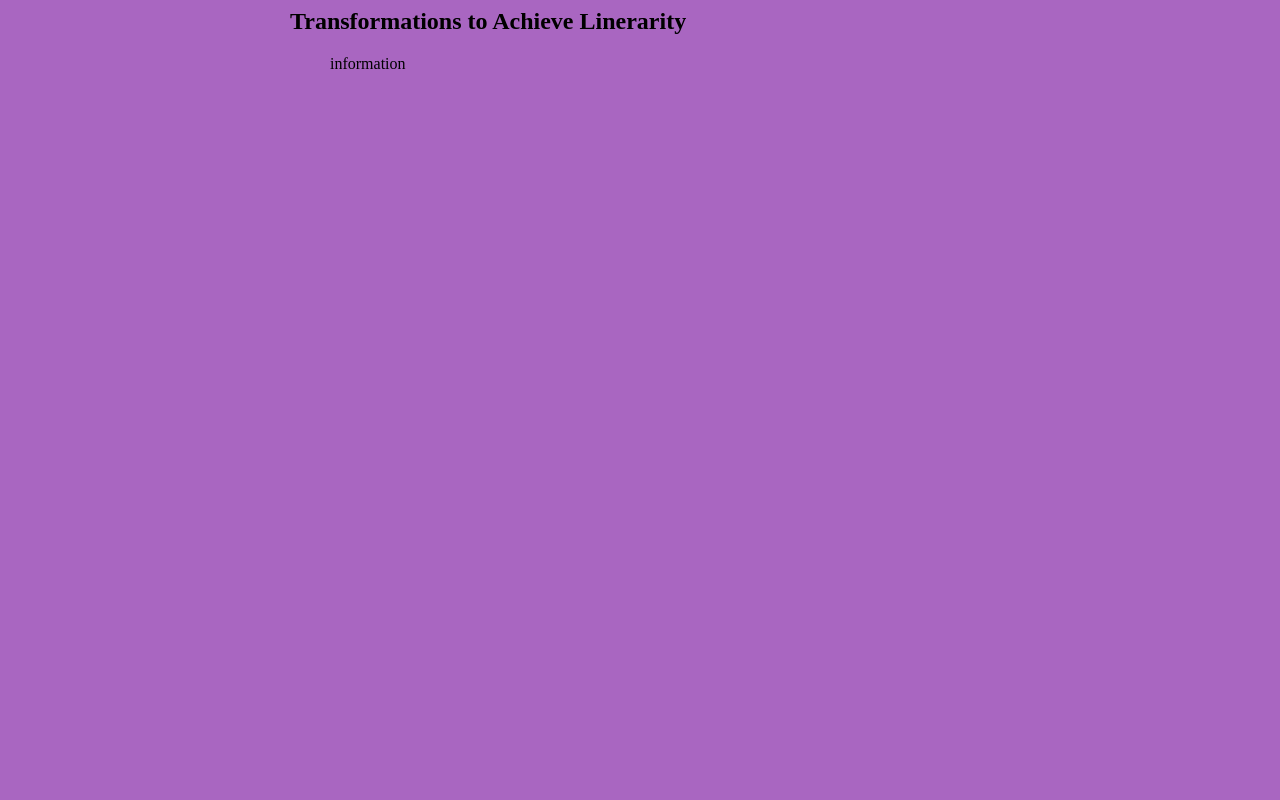
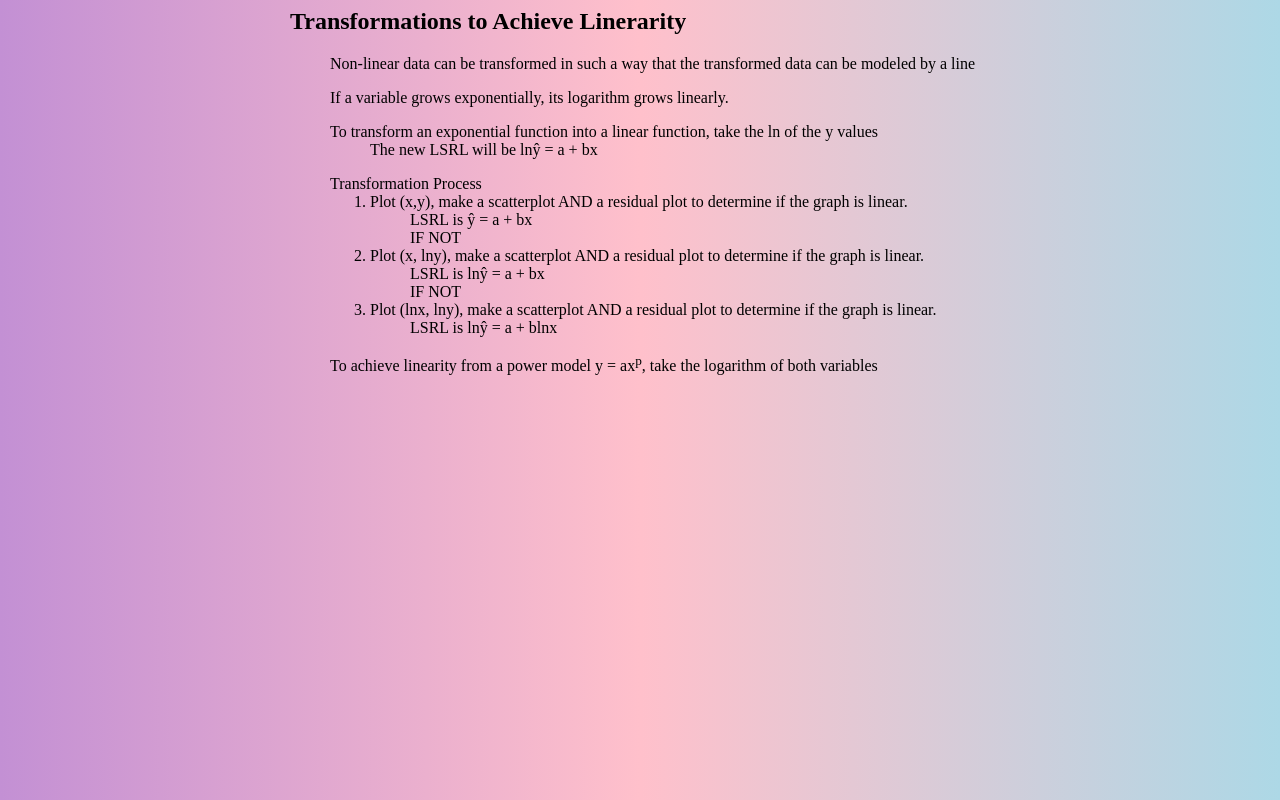
Before and after one commit to lara264/legitimateWebsite, a plain HTML site: page transformationsToAchieveLinearity.html in a window 1280 px wide. Drawn offline with Linux system fonts and the light colour scheme.

Commit message:
Finished plots & transformations

```diff
--- a/main.css
+++ b/main.css
@@ -1,15 +1,33 @@
 body {
-      background-color: #a966c1;
+      background: -webkit-linear-gradient(left, #C390D4, pink, lightblue);
       max-width: 700px;
       margin-left: auto;
       margin-right: auto;
+      font-family: century;
 }
 
 h1 {
     text-align: center;
     font-size: 50;
+    font-family: century;
 }
 
 h3 {
   text-indent: 30px;
 }
+
+p {
+  font-family: century;
+}
+
+ol {
+  font-family: century;
+}
+
+ul {
+  font-family: century;
+}
+
+li {
+  font-family: century;
+}
--- a/transformationsToAchieveLinearity.html
+++ b/transformationsToAchieveLinearity.html
@@ -9,7 +9,33 @@
 <h2> Transformations to Achieve Linerarity </h2>
   <p>
       <ol>
-          information
+          Non-linear data can be transformed in such a way that the transformed data can be modeled by a line
+      </ol>
+      <ol> If a variable grows exponentially, its logarithm grows linearly.
+      </ol>
+      <ol> To transform an exponential function into a linear function, take the ln of the y values
+          <ul> The new LSRL will be ln&#375 = a + bx </ul>
+      </ol>
+
+      <ol> Transformation Process
+          <ol>
+              <li> Plot (x,y), make a scatterplot AND a residual plot to determine if the graph is linear.
+                  <ol> LSRL is &#375 = a + bx </ol>
+                  <ol> IF NOT </ol>
+              </li>
+
+              <li> Plot (x, lny), make a scatterplot AND a residual plot to determine if the graph is linear.
+                  <ol> LSRL is ln&#375 = a + bx </ol>
+                  <ol> IF NOT </ol>
+              </li>
+
+              <li> Plot (lnx, lny), make a scatterplot AND a residual plot to determine if the graph is linear.
+                  <ol> LSRL is ln&#375 = a + blnx </ol>
+              </li>
+
+          </ol>
+      </ol>
+      <ol> To achieve linearity from a power model y = ax<sup>p</sup>, take the logarithm of both variables
       </ol>
   </p>
 
```
Also changed, not shown: index.html (+2 -0 lines), residualPlots.html (+6 -1 lines).
